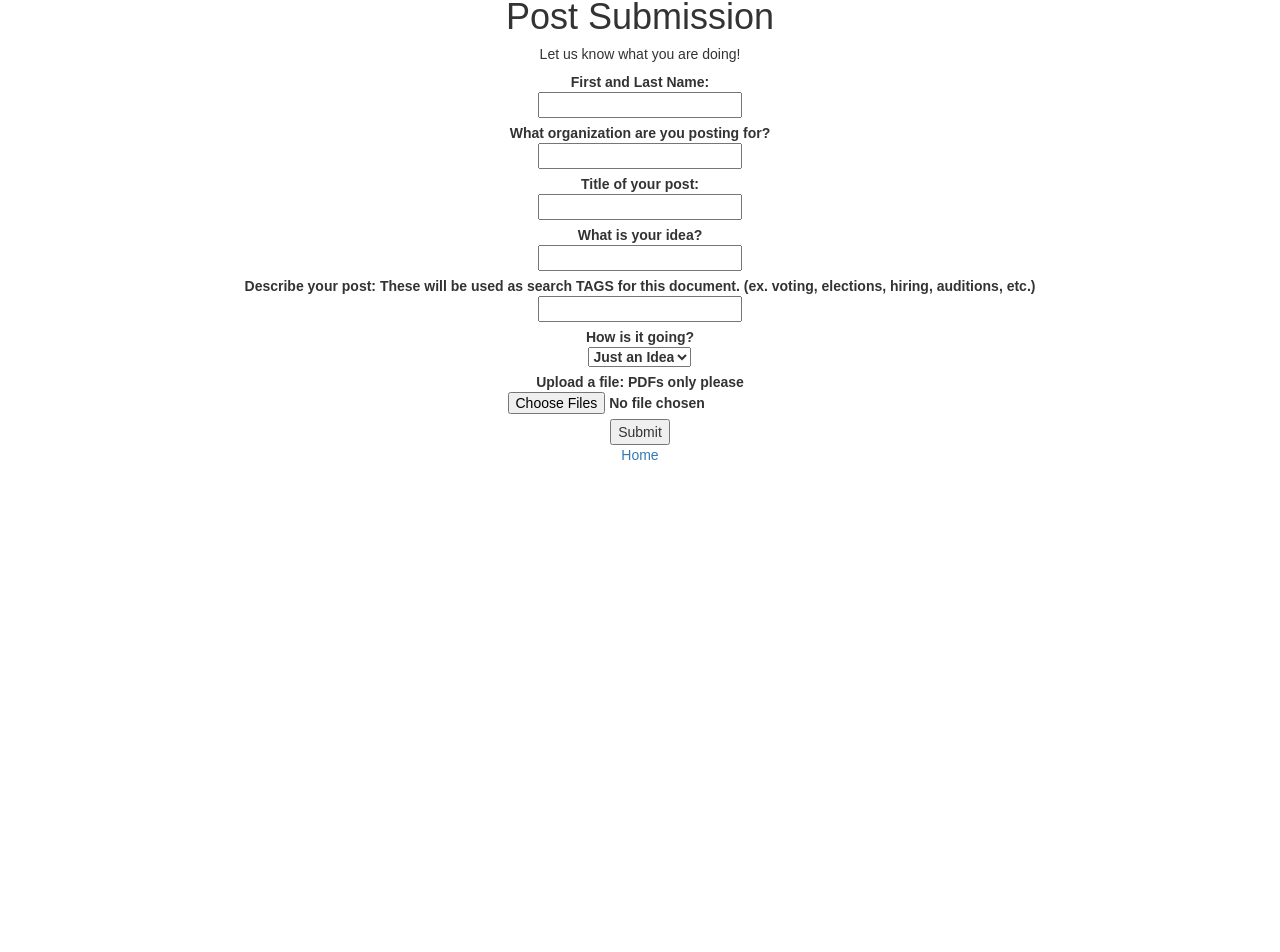
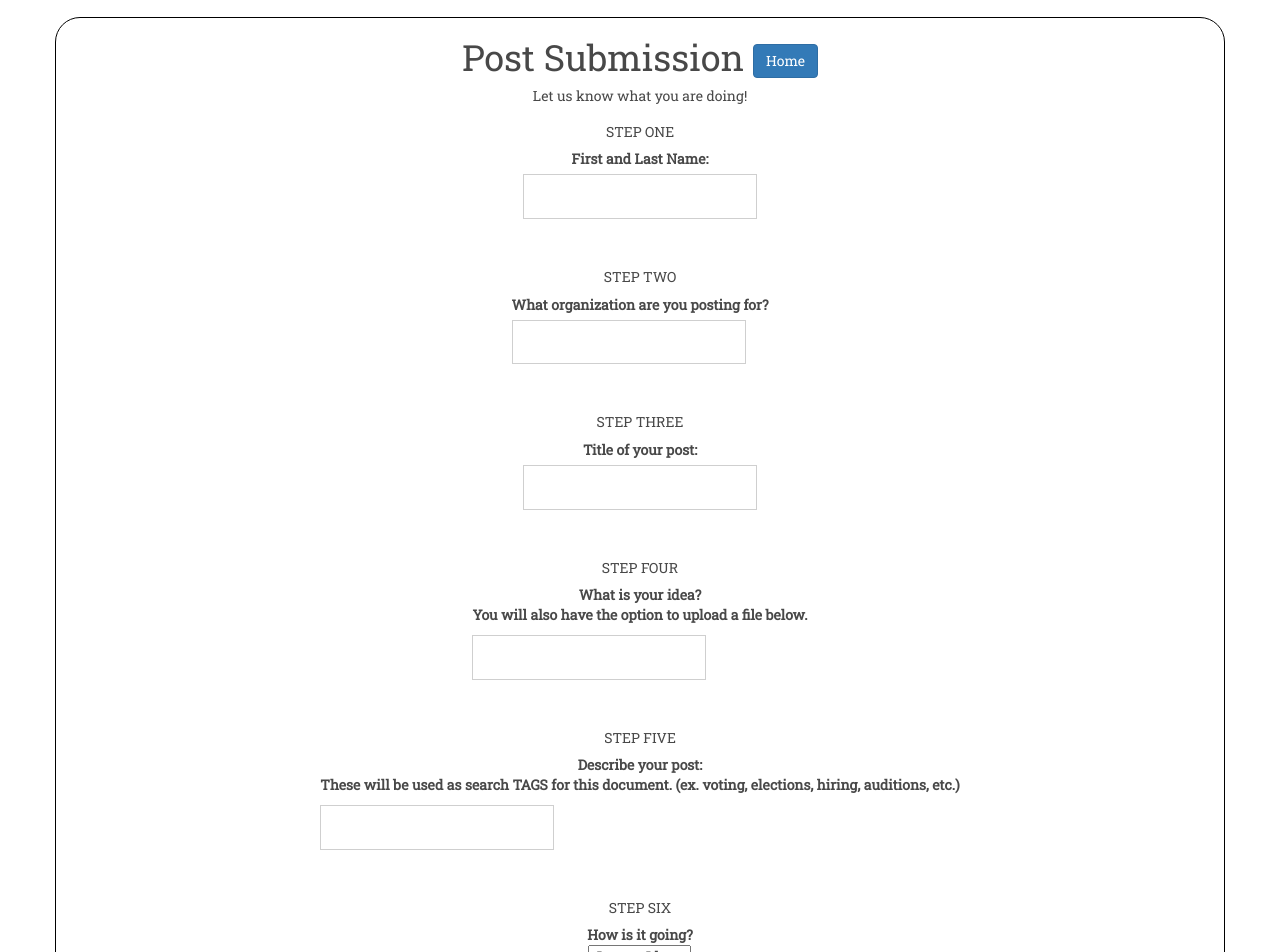
Before and after one commit to jslusar/fullStackFinal, a React (Create React App) app in the folder finalproject/: page /upload in a window 1280 px wide. Shown: the part 23-975 px from the top of the page. Before the commit the page ends 800 px from the top, so only its background shows below. Built offline with nearby package versions, Linux system fonts and the light colour scheme.

Commit message:
did some formatting

```diff
--- a/finalproject/src/Upload/upload.css
+++ b/finalproject/src/Upload/upload.css
@@ -1,9 +1,9 @@
-body{
+/*body{
     text-align: center;
-}
+}*/
 
-/*
-Found formatting online, most likely won't use
+
+/*Found formatting online, most likely won't use*/
 body {
   font-family: 'Roboto Slab', sans-serif;
   background: white;
@@ -21,6 +21,7 @@ input {
   font-family: 'Roboto Slab', sans-serif;
   font-size: 16px;
   outline: none;
+  text-align: center;
 }
 
 pre, code {
@@ -60,4 +61,7 @@ form {
 h3 {
   margin-top: 0;
 }
-*/
+.border{
+  border: 1px solid black;
+  border-radius: 25px;
+}
--- a/finalproject/src/Upload/upload.js
+++ b/finalproject/src/Upload/upload.js
@@ -1,6 +1,7 @@
 import './upload.css';
 import React, { Component } from 'react';
 import {Link } from 'react-router-dom'
+import {Button} from 'react-bootstrap';
 // import ReactDOM from 'react-dom';
 
 
@@ -9,17 +10,19 @@ export default class Upload extends Component {
     constructor() {
     super();
     this.handleSubmit = this.handleSubmit.bind(this);
+    this.state= {fileList: null}
   }
+
 
    handleSubmit(event) {
     event.preventDefault();
-    const data = new FormData(event.target);
+    console.log(event.target.files)
+    var myForm = document.getElementById('myForm');
+    const data = new FormData(myForm);
     console.log(stringifyFormData(data))}
 
-// this.setState({
-//       res: stringifyFormData(data),
-//     });
-// }
+
+
 
 /*} fetch('/api/form-submit-url', {  this link will go to our database
       method: 'POST',
@@ -29,35 +32,54 @@ export default class Upload extends Component {
 
   render() {
     return(
-      <div className="body">
-        <h1>Post Submission</h1>
+      <div className="body border container">
+        <h1>Post Submission <Button bsStyle="primary" href='/'>Home</Button> </h1>
         <h5> Let us know what you are doing!</h5>
-        <form onSubmit={this.handleSubmit}>
+        <form  className="row" id="myForm" name="myForm" onSubmit={this.handleSubmit}>
+        <section className="col-4">
+            <h5>STEP ONE</h5>
             <label htmlFor="name">
                 First and Last Name: <br/>
                 <input type="text" name="name" required/>
             </label>
+        </section>
             <br/>
+        <section className="col-4">
+            <h5>STEP TWO</h5>
             <label htmlFor="organization">
                 What organization are you posting for? <br/>
                 <input type="text" name="organization" required/>
             </label>
+        </section>
             <br/>
+        <section className="col-4">
+            <h5>STEP THREE</h5>
             <label htmlFor="title">
                 Title of your post: <br/>
                 <input type="text" name="title" required/>
             </label>
+        </section>
             <br/>
+        <section className="col-4">
+            <h5>STEP FOUR</h5>
             <label htmlFor="description">
                 What is your idea? <br/>
+                <p>You will also have the option to upload a file below.</p>
                 <input type="text" name="description" required/>
             </label>
+        </section>
             <br/>
+        <section className="col-4">
+            <h5>STEP FIVE</h5>
             <label htmlFor="tags">
-                Describe your post: These will be used as search TAGS for this document. (ex. voting, elections, hiring, auditions, etc.) <br/>
+                Describe your post: <br/>
+                <p>These will be used as search TAGS for this document. (ex. voting, elections, hiring, auditions, etc.) </p>
                 <input type="text" name="tags" required/>
             </label>
+        </section>
             <br/>
+        <section className="col-4">
+            <h5>STEP SIX</h5>
            <label htmlFor="progress">
                 How is it going? <br/>
                 <select name="progress">
@@ -66,17 +88,20 @@ export default class Upload extends Component {
                     <option value="Finished" name="progress">Finished</option>
                 </select>
             </label>
+        </section>
             <br/>
+        <section className="col-12">
+            <h5>STEP SEVEN</h5>
             <label htmlFor="file">
-                Upload a file: PDFs only please <br/>
-                <input type="file" id="input" name="file" accept="application/pdf" multiple onchange="handleFiles(this.files)"/>
+                Upload a file: <br/>
+                <p>PDFs only please </p>
+                <input type="file" name="file" accept="application/pdf" multiple/>
             </label>
+        </section>
             <br/>
 
                 <button>Submit</button>
         </form>
-
-        <Link to ='/'>Home</Link>
 
 
       </div>
@@ -92,15 +117,3 @@ function stringifyFormData(fd) {
   }
   return JSON.stringify(data, null, 2);
 }
-
-//     var inputElement = document.getElementById("input");
-// inputElement.addEventListener("change", handleFiles, false);
-// function handleFiles() {
-//   var fileList = this.files; /* now you can work with the file list */
-// }
-// {this.state.res && (
-//             <div className="res-block">
-//             <h3>Data to be sent:</h3>
-//             <pre>FormData {this.state.res}</pre>
-//             </div>
-//         )}
```
